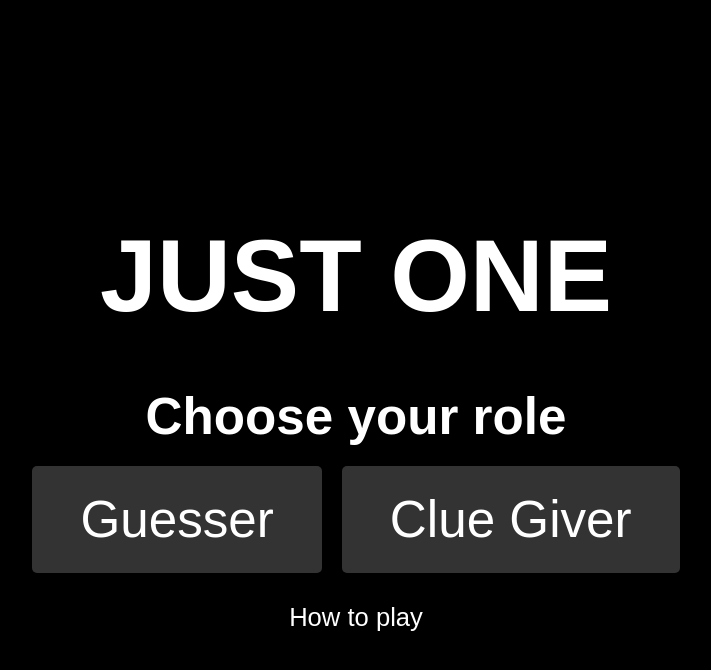
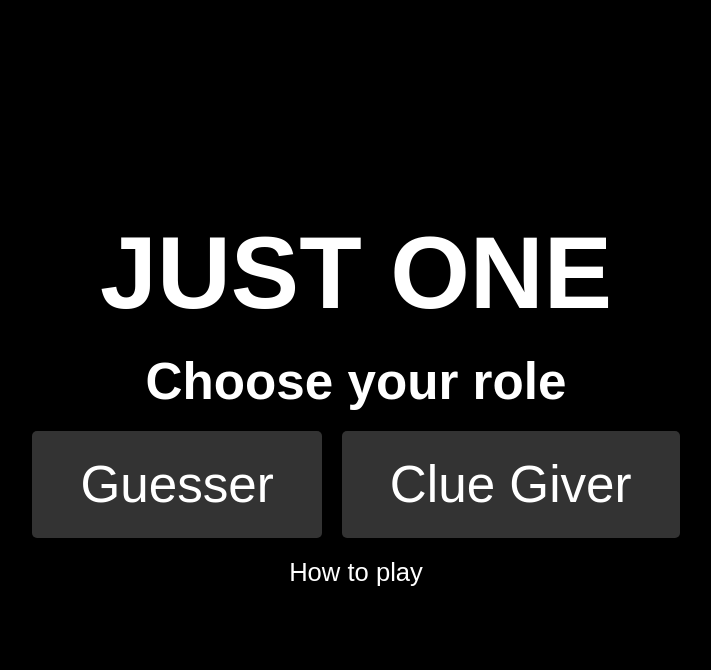
Before and after one commit to shrmtmt/just1, a Flask app: page / in a window 1280 px wide. Shown: the top 670 px of the page, without its empty margins (284-995 px from the left). Run offline with Flask 3, Linux system fonts and the light colour scheme.

Commit message:
Adjust margin

```diff
--- a/static/style.css
+++ b/static/style.css
@@ -36,12 +36,14 @@
 
 h1 {
     font-size: 8vw;
-    margin-bottom: 10px;
+    margin: 10px;
+    /* margin-bottom: 10px; */
 }
 
 h2 {
     font-size: 4vw;
-    margin-bottom: 10px;
+    margin: 10px;
+    /* margin-bottom: 10px; */
 }
 
 button {
@@ -53,7 +55,7 @@
     color: white;
     border: none;
     border-radius: 10px;
-    transition: background-color 0.3s, transform 0.3s;
+    transition: background-color 0.2s, transform 0.2s;
 }
 
 button:hover {
--- a/templates/index.html
+++ b/templates/index.html
@@ -43,8 +43,8 @@
             color: white;
             font-size: 2vw;
             text-decoration: none;
-            margin-top: 20px;
-            margin-bottom: 20px;
+            margin: 10px;
+            /* margin-bottom: 20px; */
         }
     </style>
 </head>
```
